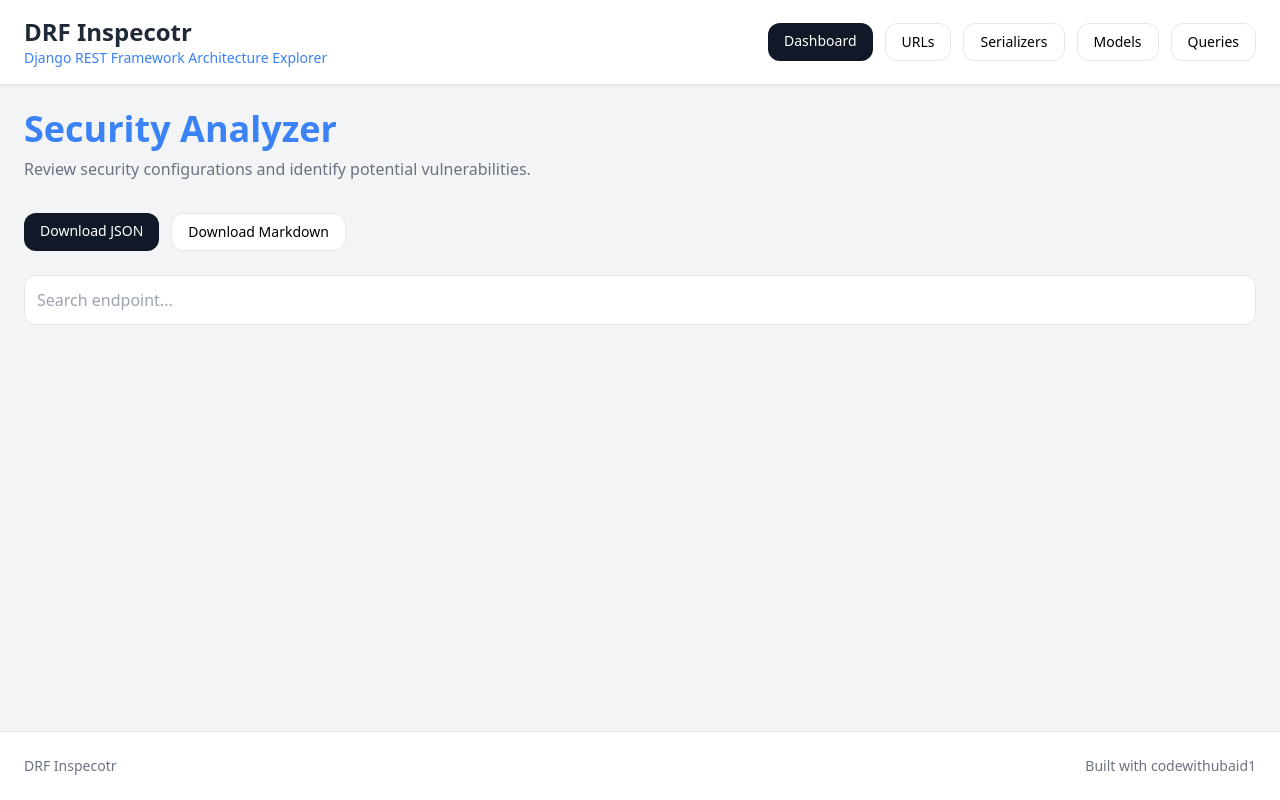
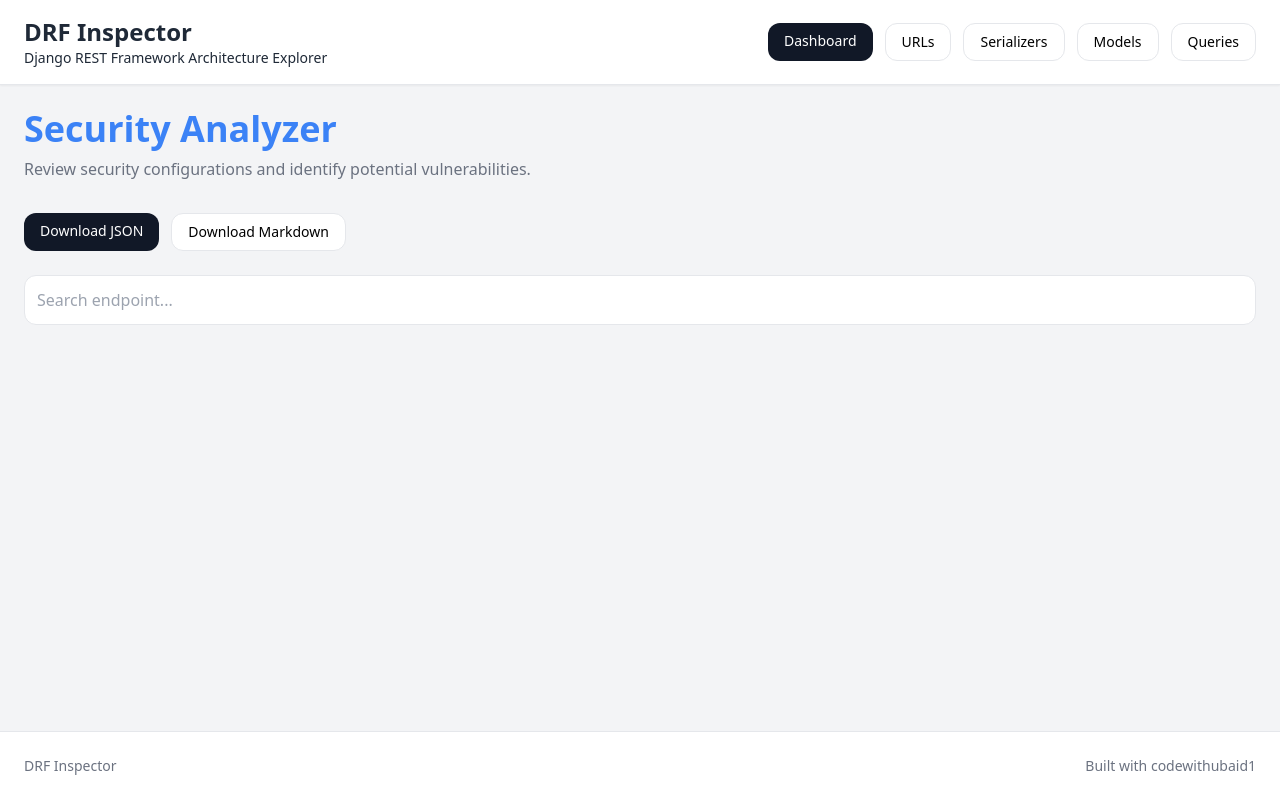
Before and after one commit to codewithubaid1/drf-inspector, a Django app: template drf_inspector/templates/drf_inspector/security.html in a window 1280 px wide. Run offline with Django 3.2, Linux system fonts and the light colour scheme; the template is opened without the code that fills it, so the values that code supplies are empty; some libraries are stand-ins or nearby versions.

Commit message:
Update base.html

```diff
--- a/drf_inspector/templates/drf_inspector/base.html
+++ b/drf_inspector/templates/drf_inspector/base.html
@@ -4,7 +4,7 @@
 <head>
 
     <title>
-        DRF Inspecotr
+        DRF Inspector
     </title>
 
     <script src="https://cdn.tailwindcss.com"></script>
@@ -31,10 +31,10 @@
             <div>
 
                 <h1 class="text-2xl font-bold text-gray-800">
-                    DRF Inspecotr
+                    DRF Inspector
                 </h1>
 
-                <p class="text-sm text-blue-500">
+                <p class="text-sm text-gray-800">
                     Django REST Framework Architecture Explorer
                 </p>
 
@@ -101,7 +101,7 @@
         <div class="max-w-7xl mx-auto p-6 text-sm text-gray-500 flex justify-between">
 
             <div>
-                DRF Inspecotr
+                DRF Inspector
             </div>
 
             <div>
```
